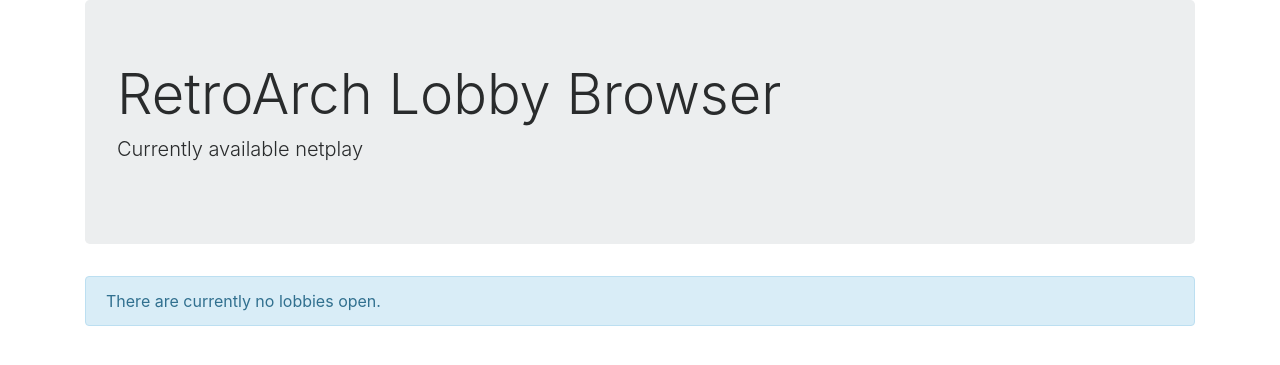
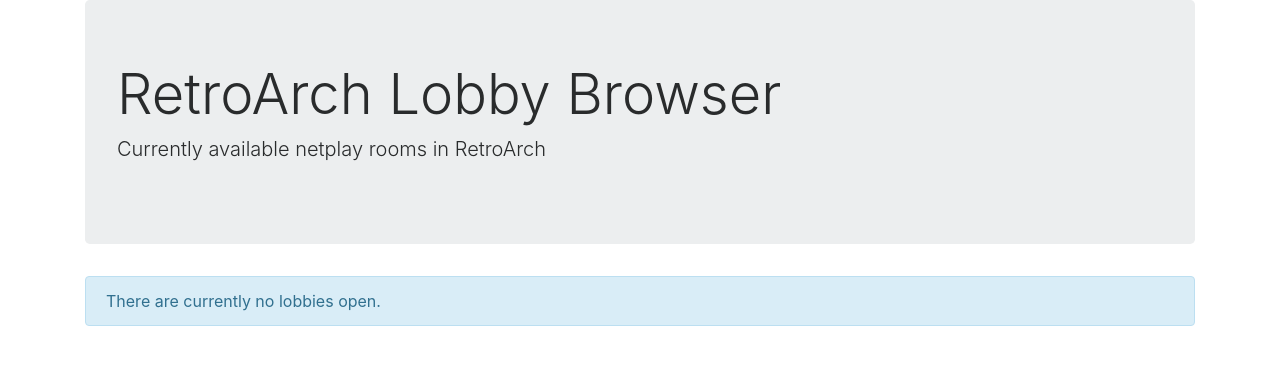
Before and after one commit to libretro/libretro-netplay-registry, a PHP site: page / in a window 1280 px wide. Shown: the top 365 px of the page. Run offline with PHP 8.4, Linux system fonts and the light colour scheme; data comes from the database, SQL or seed files in the repository.

Commit message:
Update index.php

```diff
--- a/index.php
+++ b/index.php
@@ -42,7 +42,7 @@ else {
 	<div class="container">
 		<div class="jumbotron">
 			<h1 class="display-4">RetroArch Lobby Browser</h1>
-			<p class="lead">Currently available netplay</p>
+			<p class="lead">Currently available netplay rooms in RetroArch</p>
 		</div>
 
 		<?php
```
